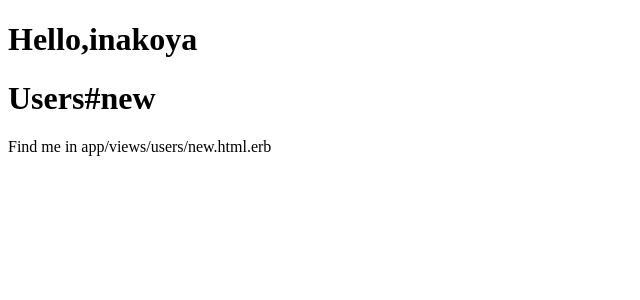
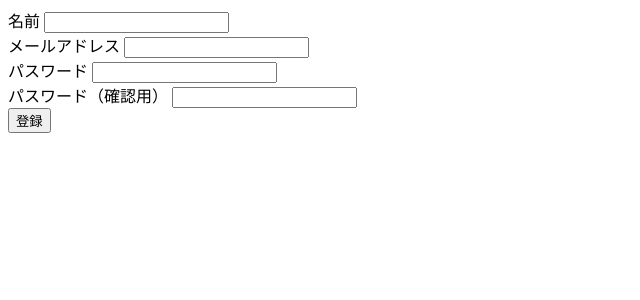
Before and after one commit to inamine007/petit_hackathon_1, a Rails app: page /signup in a window 1280 px wide. Shown: the top 300 px of the page, without its empty margins (0-640 px from the left). Run offline with Rails 7, Linux system fonts and the light colour scheme; style sheets or scripts are compiled from the project's sources.

Commit message:
サインアップ機能の実装

```diff
--- a/app/controllers/users_controller.rb
+++ b/app/controllers/users_controller.rb
@@ -1,8 +1,26 @@
 class UsersController < ApplicationController
   def new
+    @user = User.new
+  end
+
+  def create
+    @user = User.new(user_params)
+    if @user.save
+      flash[:success] = "アカウント登録成功しました。#{@user.name}さん、ようこそ！！"
+      redirect_to @user
+    else
+      flash.now[:failed] = "アカウント登録に失敗しました"
+      render 'new'
+    end
+    binding.irb
   end
 
   def show
     @user = User.find(params[:id])
   end
 end
+
+  private
+    def user_params
+      params.require(:user).permit(:name, :email, :password, :password_confirmation)
+    end
--- a/app/views/layouts/application.html.erb
+++ b/app/views/layouts/application.html.erb
@@ -11,7 +11,12 @@
   </head>
 
   <body>
-    <h1>Hello,inakoya</h1>
+    <div>
+      <% flash.each do |key, value| %>
+        <div><%= value %></div>
+      <% end %>
+    </div>
+
     <%= yield %>
   </body>
 </html>
--- /dev/null
+++ b/app/views/users/_error_messages.html.erb
@@ -0,0 +1,10 @@
+<% if @user.errors.any? %>
+    <div><%= @user.errors.count %>個のエラー</div>
+    <div>
+        <% @user.errors.full_messages.each do |message| %>
+            <ul>
+                <li><%= message %></li>
+            </ul>
+        <% end %>
+    </div>
+<% end %>
--- a/app/views/users/new.html.erb
+++ b/app/views/users/new.html.erb
@@ -1,2 +1,26 @@
-<h1>Users#new</h1>
-<p>Find me in app/views/users/new.html.erb</p>
+<%# <h1>Users#new</h1>
+<p>Find me in app/views/users/new.html.erb</p> %>
+<div>
+    <%= form_with(model: @user, local: true) do |f| %>
+        <%= render 'error_messages' %>
+        <div>
+            <%= f.label :名前 %>
+            <%= f.text_field :name %>
+        </div>
+        <div>
+            <%= f.label :メールアドレス %>
+            <%= f.email_field :email %>
+        </div>
+        <div>
+            <%= f.label :パスワード %>
+            <%= f.password_field :password %>
+        </div>
+        <div>
+            <%= f.label :パスワード（確認用）%>
+            <%= f.password_field :password_confirmation %>
+        </div>
+            <%= f.submit "登録"%>
+        </div>
+    <% end %>
+
+</div>
--- a/config/application.rb
+++ b/config/application.rb
@@ -11,6 +11,9 @@ module Myapp
     # Initialize configuration defaults for originally generated Rails version.
     config.load_defaults 6.1
 
+    # 日本語の言語設定
+    config.i18n.default_locale = :ja
+
     # Configuration for the application, engines, and railties goes here.
     #
     # These settings can be overridden in specific environments using the files
--- /dev/null
+++ b/config/locales/ja.yml
@@ -0,0 +1,143 @@
+ja:
+  activerecord:
+    attributes:
+      user:
+        confirmation_sent_at: パスワード確認送信時刻
+        confirmation_token: パスワード確認用トークン
+        confirmed_at: パスワード確認時刻
+        created_at: 作成日
+        current_password: 現在のパスワード
+        current_sign_in_at: 現在のログイン時刻
+        current_sign_in_ip: 現在のログインIPアドレス
+        email: Eメール
+        encrypted_password: 暗号化パスワード
+        failed_attempts: 失敗したログイン試行回数
+        last_sign_in_at: 最終ログイン時刻
+        last_sign_in_ip: 最終ログインIPアドレス
+        locked_at: ロック時刻
+        password: パスワード
+        password_confirmation: パスワード（確認用）
+        remember_created_at: ログイン記憶時刻
+        remember_me: ログインを記憶する
+        reset_password_sent_at: パスワードリセット送信時刻
+        reset_password_token: パスワードリセット用トークン
+        sign_in_count: ログイン回数
+        unconfirmed_email: 未確認Eメール
+        unlock_token: ロック解除用トークン
+        updated_at: 更新日
+    models:
+      user: ユーザー
+  devise:
+    confirmations:
+      confirmed: メールアドレスが確認できました。
+      new:
+        resend_confirmation_instructions: アカウント確認メール再送
+      send_instructions: アカウントの有効化について数分以内にメールでご連絡します。
+      send_paranoid_instructions: メールアドレスが登録済みの場合、本人確認用のメールが数分以内に送信されます。
+    failure:
+      already_authenticated: すでにログインしています。
+      inactive: アカウントが有効化されていません。メールに記載された手順にしたがって、アカウントを有効化してください。
+      invalid: "%{authentication_keys}またはパスワードが違います。"
+      last_attempt: もう一回誤るとアカウントがロックされます。
+      locked: アカウントはロックされています。
+      not_found_in_database: "%{authentication_keys}またはパスワードが違います。"
+      timeout: セッションがタイムアウトしました。もう一度ログインしてください。
+      unauthenticated: ログインもしくはアカウント登録してください。
+      unconfirmed: メールアドレスの本人確認が必要です。
+    mailer:
+      confirmation_instructions:
+        action: メールアドレスの確認
+        greeting: "%{recipient}様"
+        instruction: 以下のリンクをクリックし、メールアドレスの確認手続を完了させてください。
+        subject: メールアドレス確認メール
+      email_changed:
+        greeting: こんにちは、%{recipient}様。
+        message: メールアドレスの（%{email}）変更が完了したため、メールを送信しています。
+        message_unconfirmed: メールアドレスが（%{email}）変更されたため、メールを送信しています。
+        subject: メール変更完了
+      password_change:
+        greeting: "%{recipient}様"
+        message: パスワードが再設定されました。
+        subject: パスワードの変更について
+      reset_password_instructions:
+        action: パスワード変更
+        greeting: "%{recipient}様"
+        instruction: パスワード再設定の依頼を受けたため、メールを送信しています。下のリンクからパスワードの再設定ができます。
+        instruction_2: パスワード再設定の依頼をしていない場合、このメールを無視してください。
+        instruction_3: パスワードの再設定は、上のリンクから新しいパスワードを登録するまで完了しません。
+        subject: パスワードの再設定について
+      unlock_instructions:
+        action: アカウントのロック解除
+        greeting: "%{recipient}様"
+        instruction: アカウントのロックを解除するには下のリンクをクリックしてください。
+        message: ログイン失敗が繰り返されたため、アカウントはロックされています。
+        subject: アカウントのロック解除について
+    omniauth_callbacks:
+      failure: "%{kind} アカウントによる認証に失敗しました。理由：（%{reason}）"
+      success: "%{kind} アカウントによる認証に成功しました。"
+    passwords:
+      edit:
+        change_my_password: パスワードを変更する
+        change_your_password: パスワードを変更
+        confirm_new_password: 確認用新しいパスワード
+        new_password: 新しいパスワード
+      new:
+        forgot_your_password: パスワードを忘れましたか？
+        send_me_reset_password_instructions: パスワードの再設定方法を送信する
+      no_token: このページにはアクセスできません。パスワード再設定メールのリンクからアクセスされた場合には、URL をご確認ください。
+      send_instructions: パスワードの再設定について数分以内にメールでご連絡いたします。
+      send_paranoid_instructions: メールアドレスが登録済みの場合、パスワード再設定用のメールが数分以内に送信されます。
+      updated: パスワードが正しく変更されました。
+      updated_not_active: パスワードが正しく変更されました。
+    registrations:
+      destroyed: アカウントを削除しました。またのご利用をお待ちしております。
+      edit:
+        are_you_sure: 本当によろしいですか？
+        cancel_my_account: アカウント削除
+        currently_waiting_confirmation_for_email: "%{email} の確認待ち"
+        leave_blank_if_you_don_t_want_to_change_it: 空欄のままなら変更しません
+        title: "%{resource}編集"
+        unhappy: 気に入りません
+        update: 更新
+        we_need_your_current_password_to_confirm_your_changes: 変更を反映するには現在のパスワードを入力してください
+      new:
+        sign_up: アカウント登録
+      signed_up: アカウント登録が完了しました。
+      signed_up_but_inactive: ログインするためには、アカウントを有効化してください。
+      signed_up_but_locked: アカウントがロックされているためログインできません。
+      signed_up_but_unconfirmed: 本人確認用のメールを送信しました。メール内のリンクからアカウントを有効化させてください。
+      update_needs_confirmation: アカウント情報を変更しました。変更されたメールアドレスの本人確認のため、本人確認用メールより確認処理をおこなってください。
+      updated: アカウント情報を変更しました。
+      updated_but_not_signed_in: あなたのアカウントは正常に更新されましたが、パスワードが変更されたため、再度ログインしてください。
+    sessions:
+      already_signed_out: 既にログアウト済みです。
+      new:
+        sign_in: ログイン
+      signed_in: ログインしました。
+      signed_out: ログアウトしました。
+    shared:
+      links:
+        back: 戻る
+        didn_t_receive_confirmation_instructions: アカウント確認のメールを受け取っていませんか？
+        didn_t_receive_unlock_instructions: アカウントのロック解除方法のメールを受け取っていませんか？
+        forgot_your_password: パスワードを忘れましたか？
+        sign_in: ログイン
+        sign_in_with_provider: "%{provider}でログイン"
+        sign_up: アカウント登録
+      minimum_password_length: "（%{count}字以上）"
+    unlocks:
+      new:
+        resend_unlock_instructions: アカウントのロック解除方法を再送する
+      send_instructions: アカウントのロック解除方法を数分以内にメールでご連絡します。
+      send_paranoid_instructions: アカウントが見つかった場合、アカウントのロック解除方法を数分以内にメールでご連絡します。
+      unlocked: アカウントをロック解除しました。
+  errors:
+    messages:
+      already_confirmed: は既に登録済みです。ログインしてください。
+      confirmation_period_expired: の期限が切れました。%{period} までに確認する必要があります。 新しくリクエストしてください。
+      expired: の有効期限が切れました。新しくリクエストしてください。
+      not_found: は見つかりませんでした。
+      not_locked: はロックされていません。
+      not_saved:
+        one: エラーが発生したため %{resource} は保存されませんでした。
+        other: "%{count} 件のエラーが発生したため %{resource} は保存されませんでした。"
--- a/docker-compose.yaml
+++ b/docker-compose.yaml
@@ -12,6 +12,7 @@ services:
   web:
     build: .
     command: bash -c "rm -f tmp/pids/server.pid && bundle exec rails s -p 3000 -b '0.0.0.0'"
+
     volumes:
       - .:/myapp
     ports:
```
Also changed, not shown: test/controllers/users_controller_test.rb (+3 -2 lines), Gemfile, config/locales/en.yml (line endings or trailing spaces).
